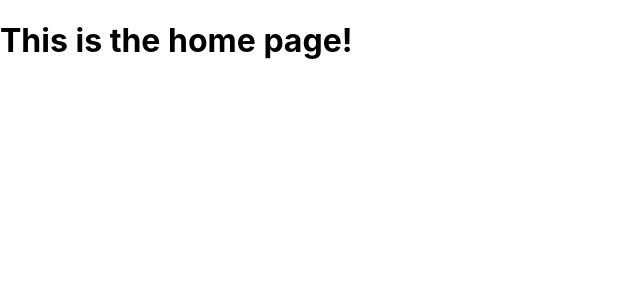
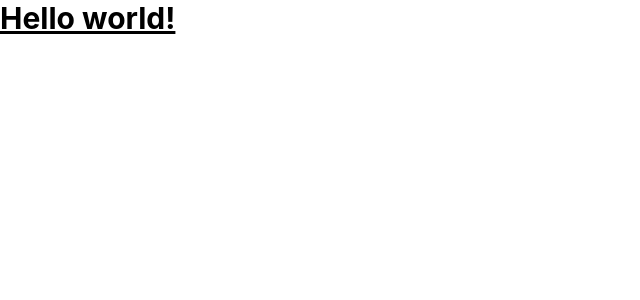
Before and after one commit to LewisMoore0/CoachingBusinessWebsite, a React (Create React App) app: page / in a window 1280 px wide. Shown: the top 300 px of the page, without its empty margins (0-640 px from the left). Built offline with nearby package versions, Linux system fonts and the light colour scheme.

Commit message:
install and set up tailwindCss

```diff
--- a/package.json
+++ b/package.json
@@ -32,5 +32,8 @@
       "last 1 firefox version",
       "last 1 safari version"
     ]
+  },
+  "devDependencies": {
+    "tailwindcss": "^3.4.16"
   }
 }
--- a/src/App.js
+++ b/src/App.js
@@ -2,21 +2,9 @@
 
 function App() {
   return (
-    <div className="App">
-      <header className="App-header">
-        <p>
-          Edit <code>src/App.js</code> and save to reload.
-        </p>
-        <a
-          className="App-link"
-          href="https://reactjs.org"
-          target="_blank"
-          rel="noopener noreferrer"
-        >
-          Learn React
-        </a>
-      </header>
-    </div>
+        <h1 className="text-3xl font-bold underline">
+          Hello world!
+        </h1>
   );
 }
 
--- a/src/Components/Homepage.js
+++ b/src/Components/Homepage.js
@@ -1,6 +1,8 @@
 export const Homepage = () => {
 
     return (
-        <h1> This is the home page! </h1>
+        <h1 className="text-3xl font-bold underline">
+          Hello world!
+        </h1>
     )
 }
--- a/src/index.css
+++ b/src/index.css
@@ -1,3 +1,7 @@
+@tailwind base;
+@tailwind components;
+@tailwind utilities;
+
 body {
   margin: 0;
   font-family: -apple-system, BlinkMacSystemFont, 'Segoe UI', 'Roboto', 'Oxygen',
--- /dev/null
+++ b/tailwind.config.js
@@ -0,0 +1,10 @@
+/** @type {import('tailwindcss').Config} */
+module.exports = {
+  content: [
+    "./src/**/*.{js,jsx,ts,tsx}",
+  ],
+  theme: {
+    extend: {},
+  },
+  plugins: [],
+}
```
